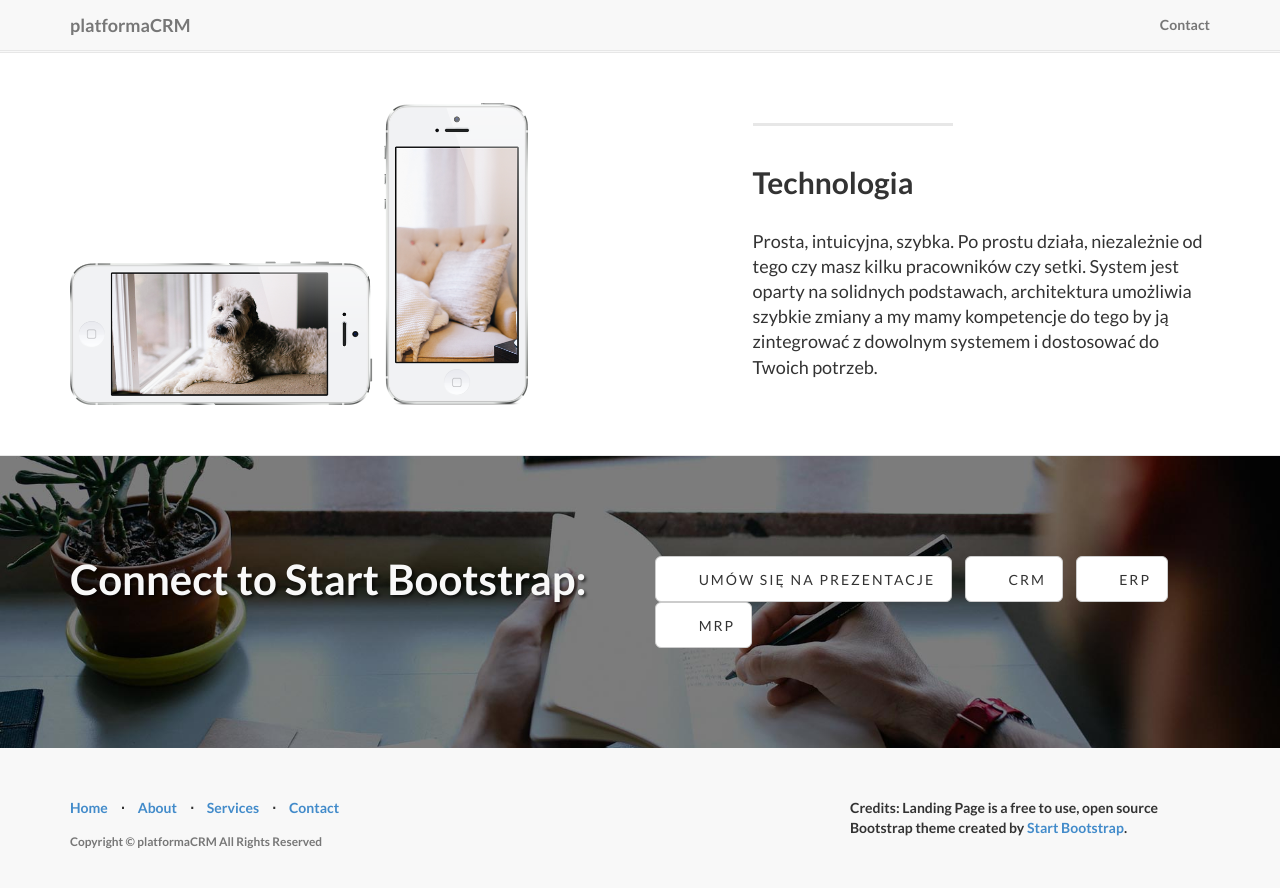
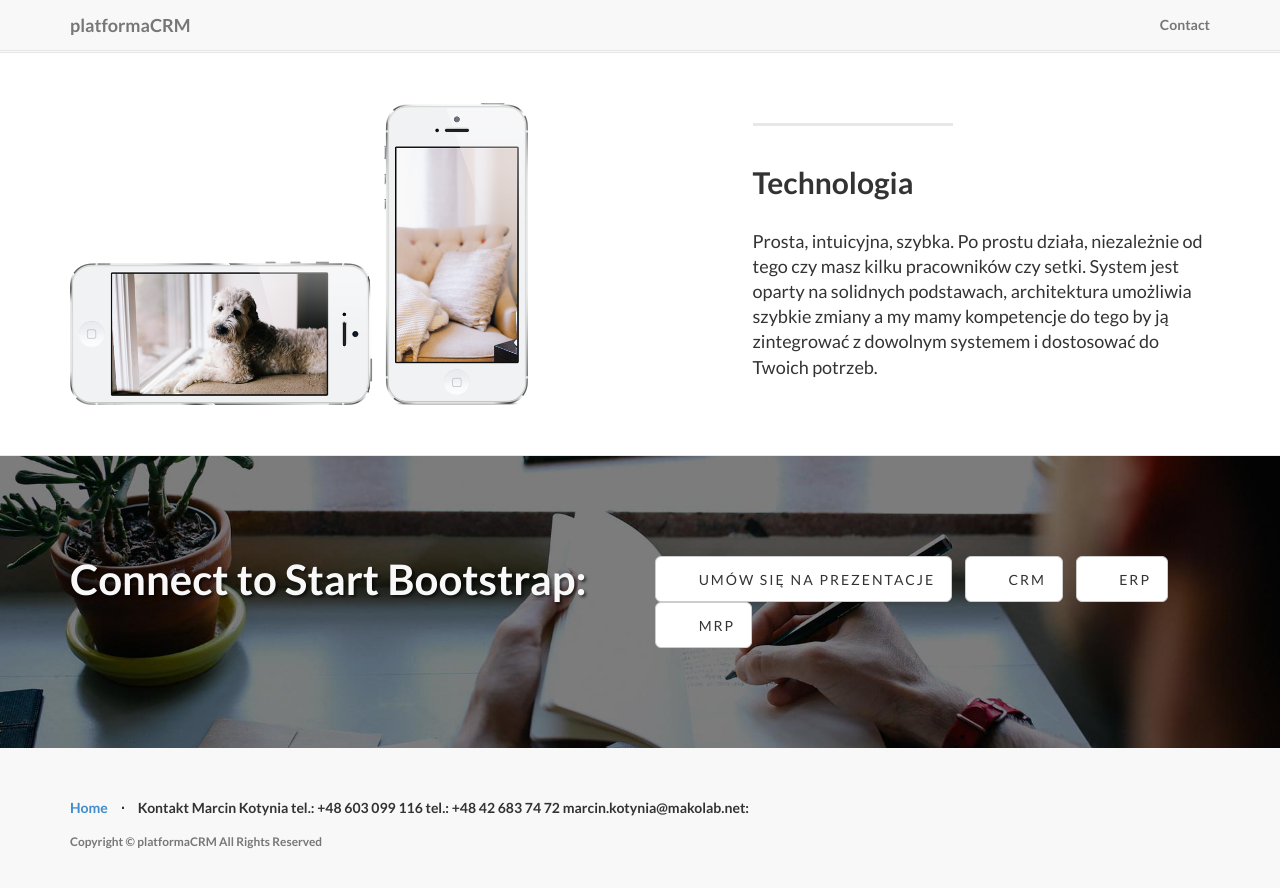
Before and after one commit to platformacrm/platformacrm.github.io, a Jekyll site: the page built from index.html, in a window 1280 px wide and 900 px high, scrolled down 1738 px. Shown: the top 888 px of the window. Built offline with Jekyll 4.4.1, drawn with Linux system fonts in a browser that asks for light colours.

Commit message:
Update footer.html

```diff
--- a/_includes/footer.html
+++ b/_includes/footer.html
@@ -9,21 +9,17 @@
                     </li>
                     <li class="footer-menu-divider">&sdot;</li>
                     <li>
-                        <a href="#about">About</a>
+                        Kontakt Marcin Kotynia
+tel.: +48 603 099 116
+tel.: +48 42 683 74 72
+marcin.kotynia@makolab.net:
                     </li>
-                    <li class="footer-menu-divider">&sdot;</li>
-                    <li>
-                        <a href="#services">Services</a>
-                    </li>
-                    <li class="footer-menu-divider">&sdot;</li>
-                    <li>
-                        <a href="#contact">Contact</a>
-                    </li>
+
                 </ul>
                 <p class="copyright text-muted small">Copyright &copy; {{ site.title }} All Rights Reserved</p>
             </div>
             <div class="col-md-4">
-                Credits: Landing Page is a free to use, open source Bootstrap theme created by <a href="http://startbootstrap.com/">Start Bootstrap</a>.
+
             </div>
         </div>
     </div>
```
